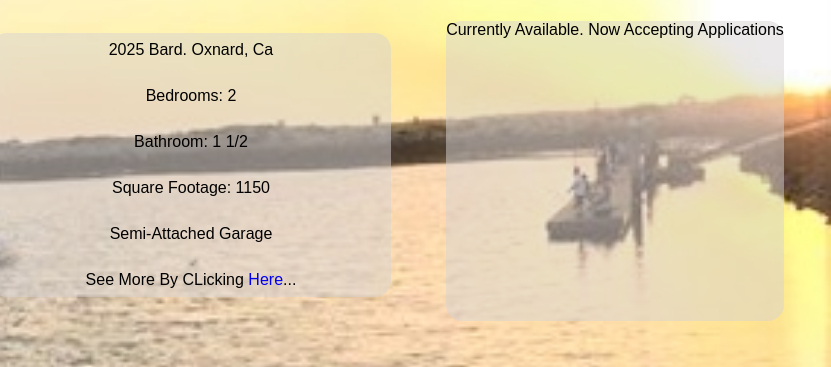
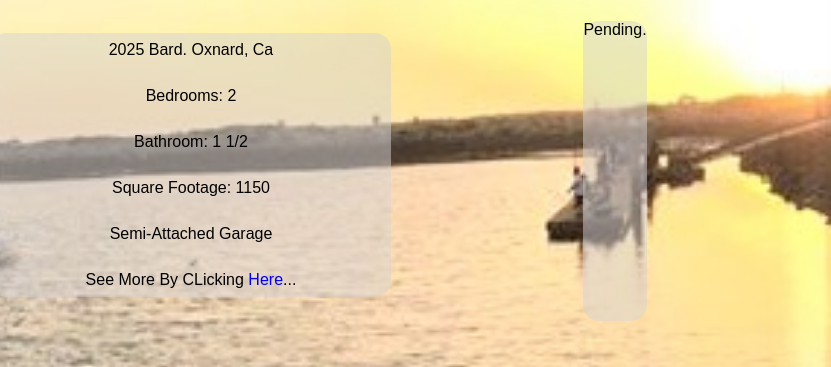
Before and after one commit to MichAngel/AngeletteProperty, a plain HTML site: page index.html in a window 1280 px wide. Shown: the part 351-718 px from the top of the page, 449-1280 px from the left. Drawn offline with Linux system fonts and the light colour scheme.

Commit message:
pending change

```diff
--- a/index.html
+++ b/index.html
@@ -47,7 +47,7 @@
         </ul>
       </div>
       <p class="main__body__pr">
-        Currently Available. Now Accepting Applications
+        Pending.
       </p>
     </section>
 
```
